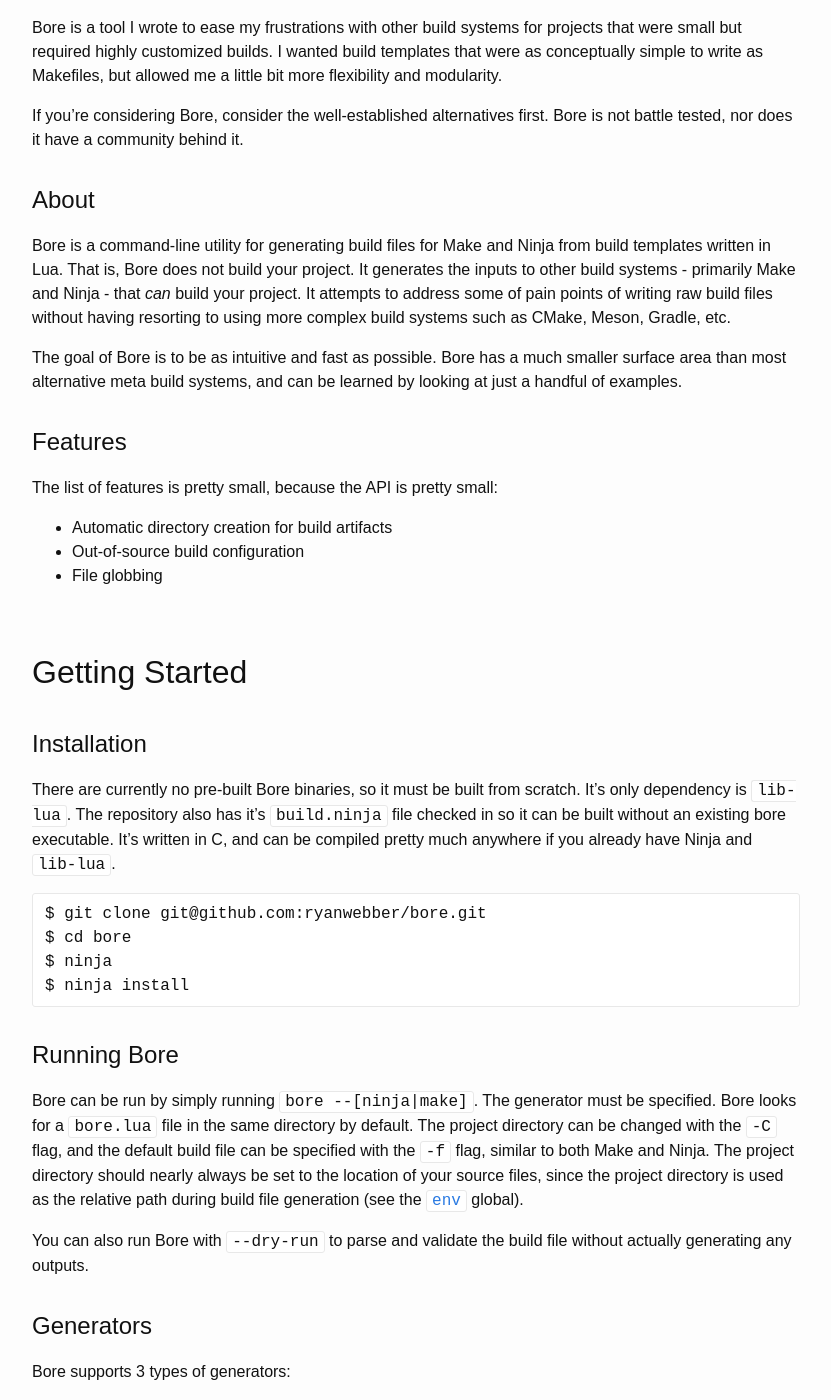
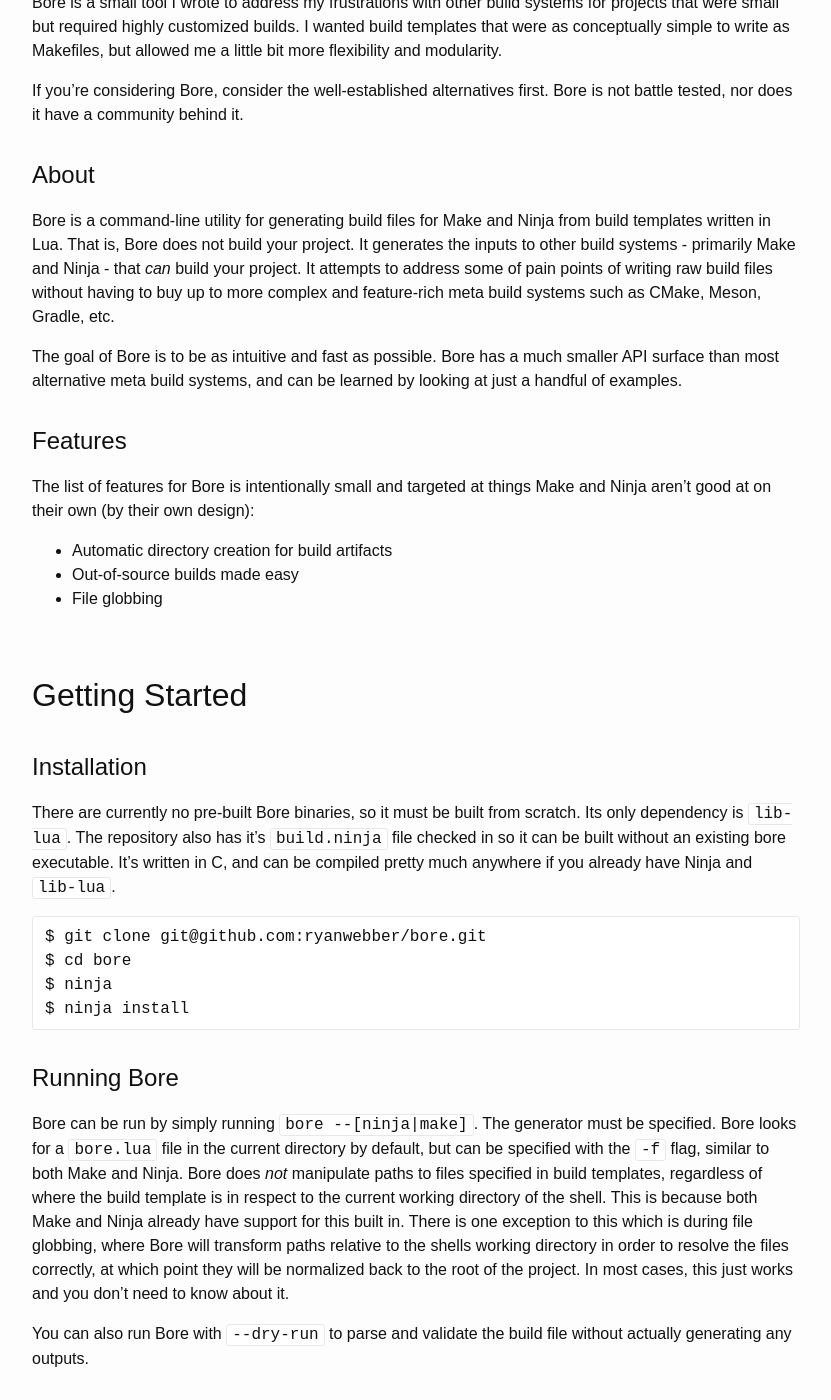
Before and after one commit to ryanwebber/bore, a Jekyll site: the page built from docs/index.md, in a window 1280 px wide and 1400 px high, scrolled down 1285 px. Shown: the whole window, without its empty margins (72-903 px from the left). Built offline with Jekyll 4.4.1, drawn with Linux system fonts in a browser that asks for light colours; our own code applies the rules of GitHub Pages for plain Markdown files; some of the changed text lies outside the part shown.

Commit message:
Fixed globbing and relative path tracking

````diff
--- a/docs/index.md
+++ b/docs/index.md
@@ -25,7 +25,6 @@
         * [`config`](#config)
         * [`env.build_dir`](#envbuild_dir)
         * [`env.local_dir`](#envlocal_dir)
-        * [`env.root_dir`](#envroot_dir)
         * [`rules`](#rules)
         * [`targets`](#targets)
 
@@ -46,7 +45,7 @@
 
 
 ## Introduction
-Bore is a tool I wrote to ease my frustrations with other build systems for projects
+Bore is a small tool I wrote to address my frustrations with other build systems for projects
 that were small but required highly customized builds. I wanted build templates that were
 as conceptually simple to write as Makefiles, but allowed me a little bit more flexibility
 and modularity.
@@ -58,23 +57,24 @@
 Bore is a command-line utility for generating build files for Make and Ninja from build
 templates written in Lua. That is, Bore does not build your project. It generates the inputs
 to other build systems - primarily Make and Ninja - that _can_ build your project. It attempts
-to address some of pain points of writing raw build files without having resorting to using
-more complex build systems such as CMake, Meson, Gradle, etc.
+to address some of pain points of writing raw build files without having to buy up to more
+complex and feature-rich meta build systems such as CMake, Meson, Gradle, etc.
 
-The goal of Bore is to be as intuitive and fast as possible. Bore has a much smaller surface
-area than most alternative meta build systems, and can be learned by looking at just a
+The goal of Bore is to be as intuitive and fast as possible. Bore has a much smaller API surface
+than most alternative meta build systems, and can be learned by looking at just a
 handful of examples.
 
 ### Features
-The list of features is pretty small, because the API is pretty small:
+The list of features for Bore is intentionally small and targeted at things Make and Ninja
+aren't good at on their own (by their own design):
  * Automatic directory creation for build artifacts
- * Out-of-source build configuration
+ * Out-of-source builds made easy
  * File globbing
 
 ## Getting Started
 
 ### Installation
-There are currently no pre-built Bore binaries, so it must be built from scratch. It's only
+There are currently no pre-built Bore binaries, so it must be built from scratch. Its only
 dependency is `lib-lua`. The repository also has it's `build.ninja` file checked in so it
 can be built without an existing bore executable. It's written in C, and can be compiled
 pretty much anywhere if you already have Ninja and `lib-lua`.
@@ -88,11 +88,15 @@
 
 ### Running Bore
 Bore can be run by simply running `bore --[ninja|make]`. The generator must be specified.
-Bore looks for a `bore.lua` file in the same directory by default. The project directory
-can be changed with the `-C` flag, and the default build file can be specified with the
-`-f` flag, similar to both Make and Ninja. The project directory should nearly always be
-set to the location of your source files, since the project directory is used as the
-relative path during build file generation (see the [`env`](#envroot_dir) global).
+Bore looks for a `bore.lua` file in the current directory by default, but can be
+specified with the `-f` flag, similar to both Make and Ninja. Bore does _not_ manipulate
+paths to files specified in build templates, regardless of where the build template is
+in respect to the current working directory of the shell. This is because both Make and
+Ninja already have support for this built in. There is one exception to this which is during
+file globbing, where Bore will transform paths relative to the shells working directory
+in order to resolve the files correctly, at which point they will be normalized back
+to the root of the project. In most cases, this just works and you don't need to
+know about it.
 
 You can also run Bore with `--dry-run` to parse and validate the build file without actually
 generating any outputs.
@@ -107,8 +111,8 @@
 and outputs of the targets described.
 
 #### Caveats
-Because of subtle differences in the target build systems, there are minor caveats with
-each.
+Because of subtle differences in the target build systems, there are some minor caveats
+to be aware of.
 
 | __Ninja__ | Ninja supports only one command, so targets that have multiple commands listed will be joined together. For example, two commands `a` and `b` will become `a && b`. |
 | __Make__  | Makefiles don't support multiple outputs for a build rule. Targets that produce multiple outputs will be generated into a build rule for each output, with the same commands. This might cause non-optimal build rules in some cases, so in general multiple targets producing one output are preferred over fewer targets producing multiple outputs. |
@@ -140,20 +144,18 @@
 __Note:__ When calling a function with a string or table literal in Lua like we're doing
 here, we can omit the parenthesis to the function.
 
-This example creates a target named `"MyTarget"`, and will use the assiciated rule to determine
-how to generate appropriate riles in the generated build files. Besides the `name` and `rule`
+This example creates a target named `"MyTarget"`, and will use the associated rule to determine
+how to generate appropriate rules in the generated build files. Besides the `name` and `rule`
 property of the table, there are several more that are described in the
-[API Reference](#targetargs).
-
-The rule is a special object that defines the inputs, outputs, and commands for building
-the target. We'll look more at rules in the next section.
+[API Reference](#targetargs). A rule is a special object that defines the inputs, outputs,
+and commands for building the target. We'll look more at rules in the next section.
 
 The name of the target serves multiple purposes:
- 1. Bore will use the name to generate a phony build rule for the target
+ 1. Bore will use the name in an attempt to generate a phony build rule for the target
  2. When a target is defined, Bore will place a special reference to it in the global
     [`targets`](#targets) table under it's defined name. This means you can reference the
     target when created other targets, which is particularly useful for specifying that the
-    inputs to one target is the outputs of another. To continue our example above:
+    inputs to one target are the outputs of another. To continue our example above:
     ```lua
     target {
         name = "MyOtherTarget",
@@ -165,7 +167,7 @@
     }
     ```
 
-    This second target will use the outputs of the first target as it's inputs, and will
+    This second target will use the outputs of the first target as its inputs, and will
     generate a build rule that will contain `echo output.txt`. You might also notice the
     special `${ins}` reference here, and it just means to interpolate the `ins` to the rule
     in place, but we'll also learn more about that in the next section.
@@ -220,9 +222,6 @@
 ```lua
 -- bore.lua
 
--- Prints the project root directory
-print(env.root_dir) -- ""
-
 -- Prints the build directory configured with --build-dir
 -- (defaults to "build/")
 print(env.build_dir -- "build/"
@@ -235,12 +234,15 @@
 print(env.path("a", "b"))
 
 -- The same as glob(path.join(env.local_dir, "*.txt"))
-print(glob("*.txt"))
+print(env.glob("*.txt"))
 
 ```
 
-The root build templates (in fact, any build template) can be loaded by calling
-[`include(path)`](#includepath) which will immediately load and evaluate the template.
+The root build template (in fact, any build template) can load another template by calling
+[`include(path)`](#includepath) which will immediately load and evaluate the given template.
+The tempate is loaded into the same Lua runtime as the one that referenced it but has it's
+own `env` variable, and any targets defined in the new template will end up in the same
+global [`targets`](#targets) table.
 
 ## API Reference
 
@@ -260,15 +262,12 @@
 The specified out-of-source build directory for the project. Configured with `--build-dir`.
 
 ### `env.local_dir`
-The directory of the current build template being evaluated.
-
-### `env.root_dir`
-The root directory of the project. Specifically, this is equal to the `env.local_dir` of
-the top-level build template.
+The directory of the current build template being evaluated, relative to the root project
+directory. For the root build template, this is just an empty string.
 
 ### `rules`
 A table containing the system build rules. See [the list of build rules](#) for more details.
-The values of this table are also available in the global scope under the key name.
+The values of this table are also available in the global scope under the same name.
 
 ### `targets`
 Targets that are defined can be accessed through the global `targets` table.
````
Also changed, not shown: other parts of docs/index.md (+6 -6 lines), 8 other files.
